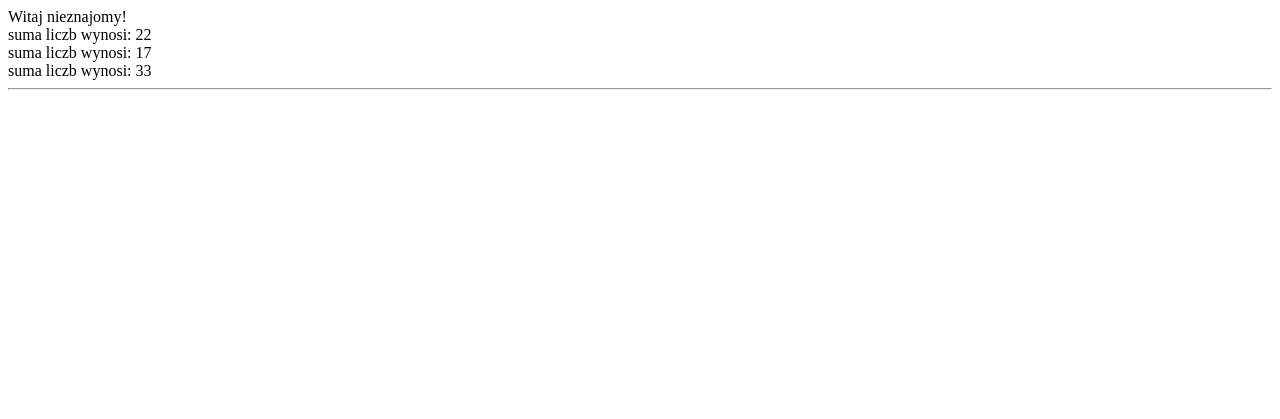
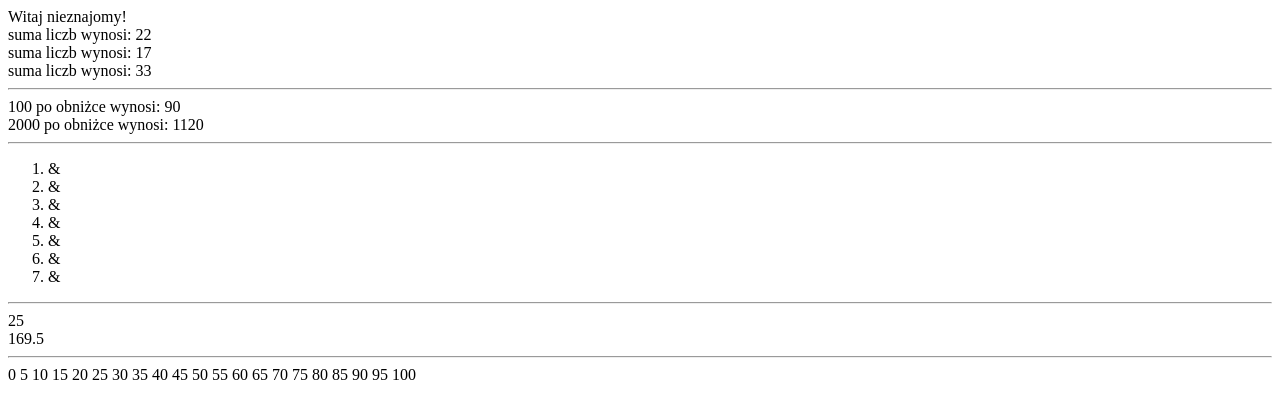
Before and after one commit to road44/h0ld4-kod, a PHP site: page /funkcje.php in a window 1280 px wide. Shown: the top 419 px of the page. Run offline with PHP 8.4, Linux system fonts and the light colour scheme.

Commit message:
1.6 (fun)

```diff
--- a/Programowanie-Aplikacji/Klasa-4/PHP/funkcje.php
+++ b/Programowanie-Aplikacji/Klasa-4/PHP/funkcje.php
@@ -4,6 +4,9 @@
     <meta charset="UTF-8">
     <meta name="viewport" content="width=device-width, initial-scale=1.0">
     <title>funkcje</title>
+    <style>
+
+    </style>
 </head>
 <body>
 
@@ -29,6 +32,60 @@ sumowanie(-12,45);
 
 echo $linia;
 // przykład 3. funkcja obliczająca rabat
+
+function rabat($kwota, $procent){
+    $obnizka = $kwota - ($kwota * $procent/100);
+    echo "$kwota po obniżce wynosi: $obnizka <br>";
+}
+
+rabat(100,10);
+rabat(2000, 44);
+echo $linia;
+
+
+function lancuch($znak, $dl){
+    echo "<ol>";
+    for($i=0;$i<$dl;$i++){
+        echo "<li>$znak </li>";
+        }
+        echo "</ol>";
+}
+
+
+lancuch("&", 7);
+
+echo $linia;
+
+function cwiartka($liczba){
+    echo $liczba / 4 . '<br>';
+}
+
+cwiartka(100);
+cwiartka(678);
+
+echo $linia;
+
+
+
+function co_piec(){
+    for($a=0;$a<=100;$a+=5){
+        echo "$a ";
+    }
+}
+
+co_piec();
+
+
+
+
+
+
+
+
+
+
+
+
 ?>
 
 
```
